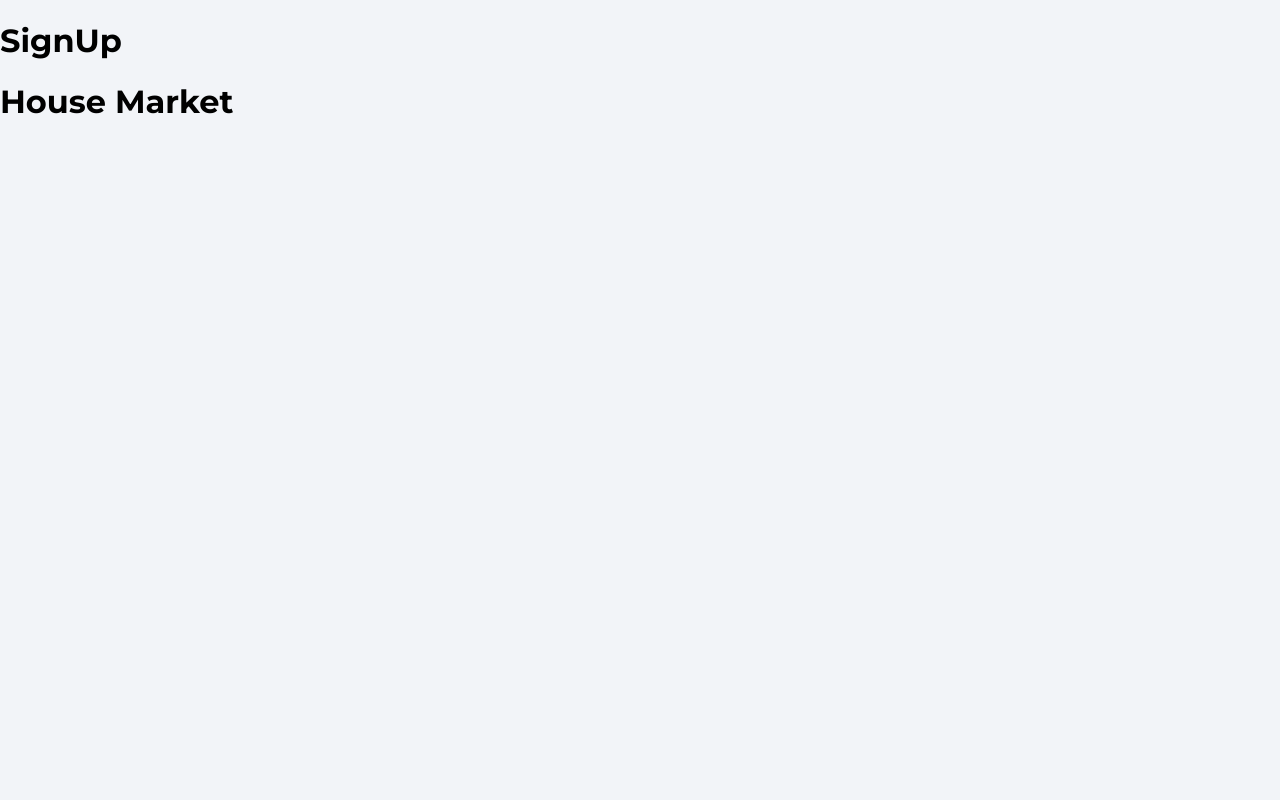
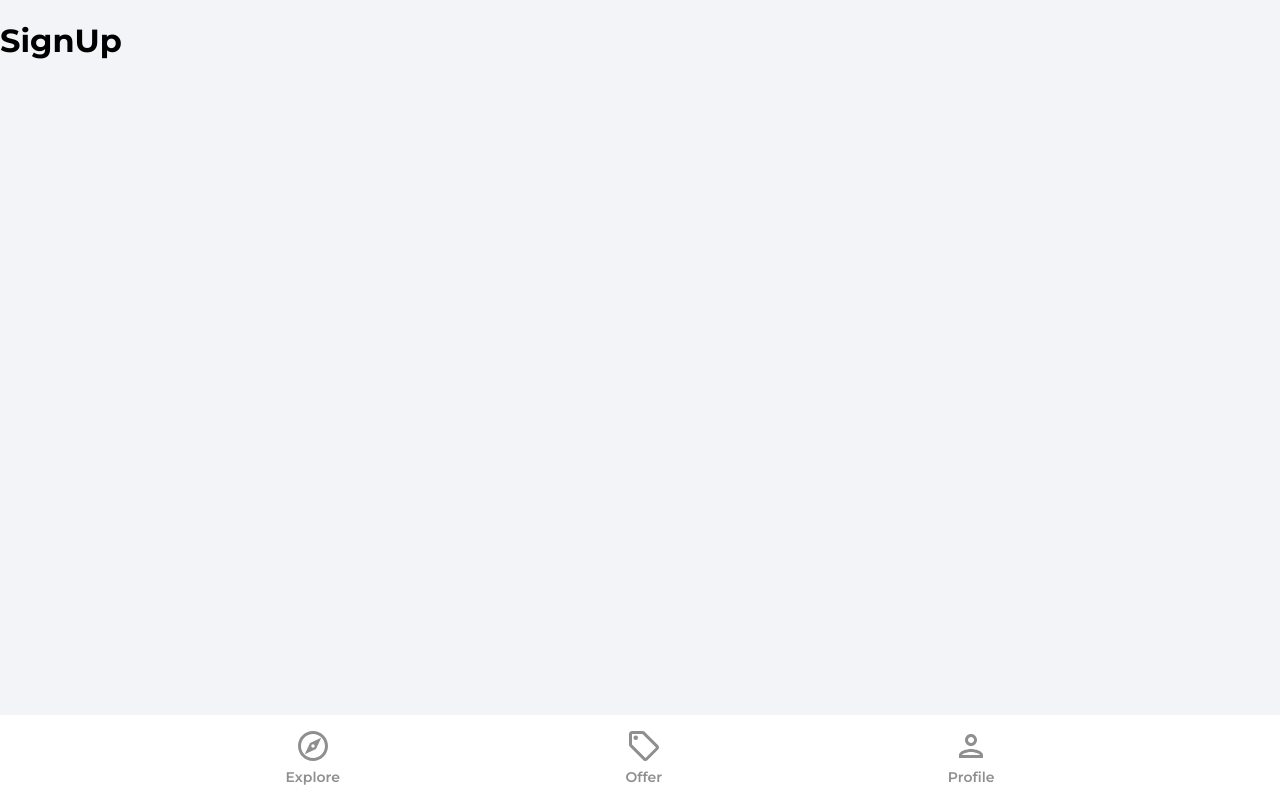
Before and after one commit to sbradshaw/react-house-market, a React (Create React App) app: page /sign-up in a window 1280 px wide. Built offline with nearby package versions, Linux system fonts and the light colour scheme.

Commit message:
Add navigation bar component & links

```diff
--- a/src/App.js
+++ b/src/App.js
@@ -1,4 +1,5 @@
 import { BrowserRouter as Router, Routes, Route } from "react-router-dom";
+import Navbar from "./components/Navbar";
 import Explore from "./pages/Explore";
 import ForgotPassword from "./pages/ForgotPassword";
 import Offers from "./pages/Offers";
@@ -18,8 +19,8 @@
           <Route path="/sign-in" element={<SignIn />} />
           <Route path="/sign-up" element={<SignUp />} />
         </Routes>
+        <Navbar />
       </Router>
-      <h1>House Market</h1>
     </>
   );
 }
--- /dev/null
+++ b/src/components/Navbar.jsx
@@ -0,0 +1,72 @@
+import { useNavigate, useLocation } from "react-router-dom";
+import { ReactComponent as OfferIcon } from "../assets/svg/localOfferIcon.svg";
+import { ReactComponent as ExploreIcon } from "../assets/svg/exploreIcon.svg";
+import { ReactComponent as PersonOutlineIcon } from "../assets/svg/personOutlineIcon.svg";
+
+function Navbar() {
+  const navigate = useNavigate();
+  const location = useLocation();
+
+  const pathMatchRoute = (route) => {
+    return route === location.pathname;
+  };
+
+  return (
+    <footer className="navbar">
+      <nav className="navbarNav">
+        <ul className="navbarListItems">
+          <li className="navbarListItem" onClick={() => navigate("/")}>
+            <ExploreIcon
+              fill={pathMatchRoute("/") ? "#2c2c2c" : "#8f8f8f"}
+              width="36px"
+              height="36px"
+            />
+            <p
+              className={
+                pathMatchRoute("/")
+                  ? "navbarListItemNameActive"
+                  : "navbarListItemName"
+              }
+            >
+              Explore
+            </p>
+          </li>
+          <li className="navbarListItem" onClick={() => navigate("/offers")}>
+            <OfferIcon
+              fill={pathMatchRoute("/offers") ? "#2c2c2c" : "#8f8f8f"}
+              width="36px"
+              height="36px"
+            />
+            <p
+              className={
+                pathMatchRoute("/offers")
+                  ? "navbarListItemNameActive"
+                  : "navbarListItemName"
+              }
+            >
+              Offer
+            </p>
+          </li>
+          <li className="navbarListItem" onClick={() => navigate("/profile")}>
+            <PersonOutlineIcon
+              fill={pathMatchRoute("/profile") ? "#2c2c2c" : "#8f8f8f"}
+              width="36px"
+              height="36px"
+            />
+            <p
+              className={
+                pathMatchRoute("/profile")
+                  ? "navbarListItemNameActive"
+                  : "navbarListItemName"
+              }
+            >
+              Profile
+            </p>
+          </li>
+        </ul>
+      </nav>
+    </footer>
+  );
+}
+
+export default Navbar;
```
